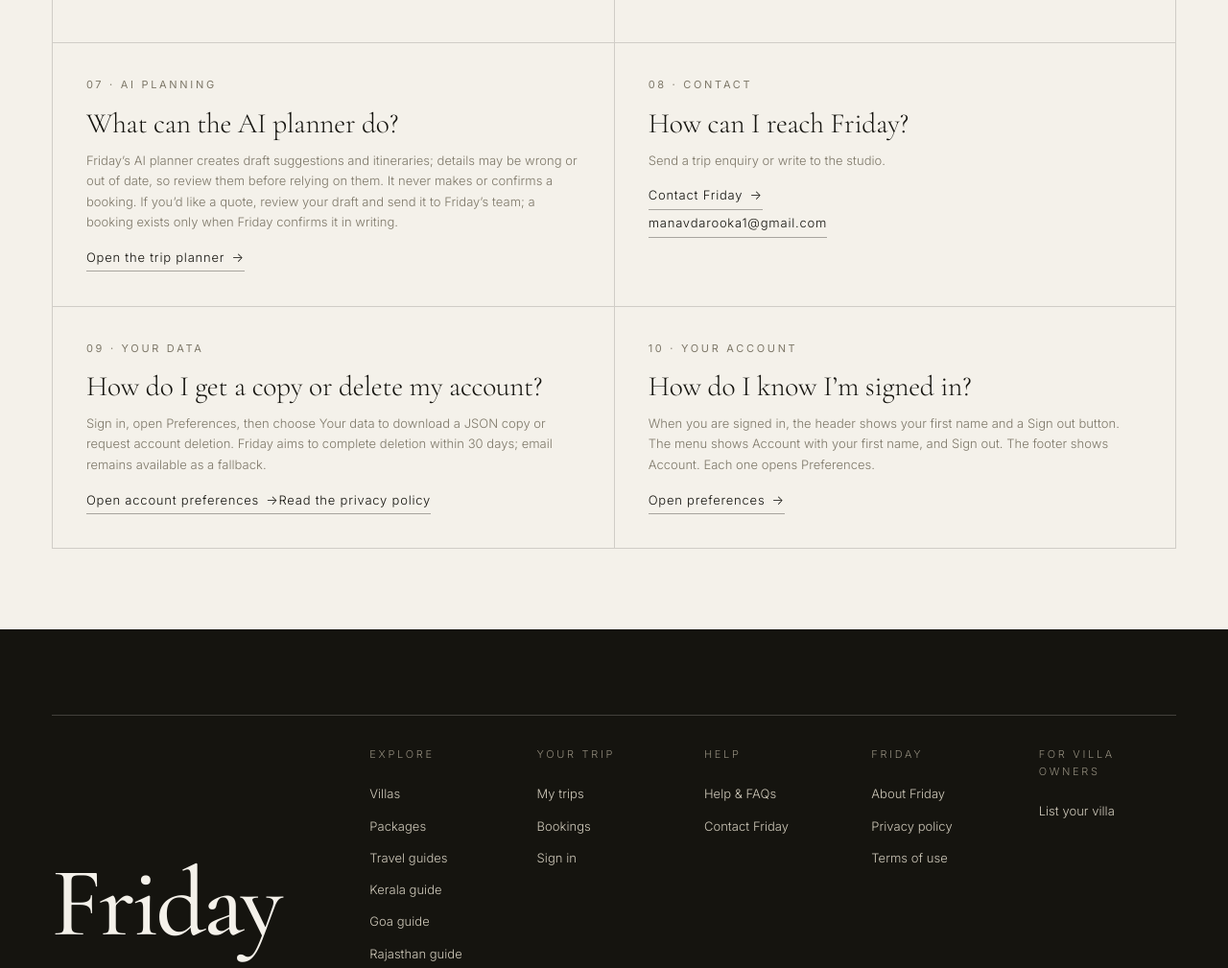
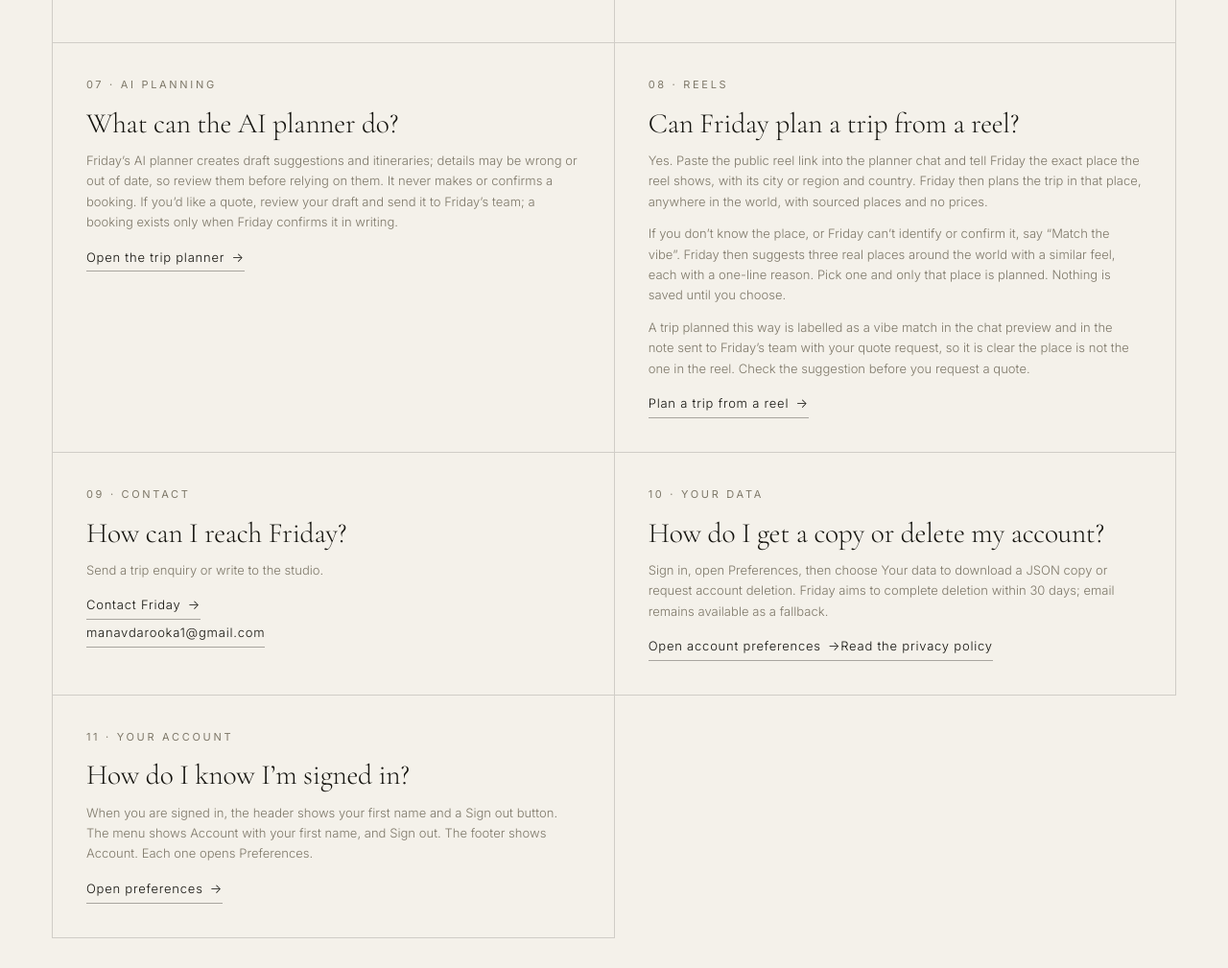
Before and after one commit to mdarooka/friday, a website: page help.html in a window 1280 px wide. Shown: the part 1377-2386 px from the top of the page at 96% size. Drawn offline with nearby package versions, Linux system fonts and the light colour scheme; no server answers.

Commit message:
Document reel vibe matching: help FAQ, README and workflow docs
Reels are planned in the place they show anywhere in the world. When the
place can't be identified or verified, the chat offers Match the vibe,
which shows three real places with a similar feel to pick from (or a
single place as fallback). Vibe-matched drafts are labelled in the chat
preview and in the team note. Regenerates help.html from build/generate.js.

```diff
--- a/help.html
+++ b/help.html
@@ -107,9 +107,10 @@
     <article class="help-item"><p class="eyebrow">05 &middot; Quotes</p><h2 class="h3">How does a quote work?</h2><p>Send an enquiry through Contact Friday or send a reviewed trip draft to Friday&rsquo;s team for a human quote. A travel designer prepares the quote and sends it by email. A travel designer replies within 30 hours of an enquiry. A quote is not a booking: Friday confirms a booking in writing. Payment, cancellation and supplier terms are set out in the quote or written booking confirmation.</p><a class="link" href="contact.html">Send an enquiry <span class="arrow">&rarr;</span></a></article>
     <article class="help-item"><p class="eyebrow">06 &middot; Google connections</p><h2 class="h3">What does Gmail or Calendar access mean?</h2><p>Both connections are read-only. When you connect Gmail, Friday searches up to 300 messages matching travel-confirmation terms; later scans happen only when you ask to sync. When you sync Calendar, Friday reads up to 100 upcoming events from your primary calendar over the next two years. Disconnect either service in your planner&rsquo;s Preferences under Connections. Disconnecting removes the saved connection token, not booking details already imported to your Friday account. You can delete individual trip and planner records in the app. For a copy of your data or to request account deletion, use Preferences under Your data; email <a href="mailto:manavdarooka1@gmail.com">manavdarooka1@gmail.com</a> if you cannot sign in. See the <a href="privacy.html">Privacy Policy</a> for details.</p></article>
     <article class="help-item"><p class="eyebrow">07 &middot; AI planning</p><h2 class="h3">What can the AI planner do?</h2><p>Friday&rsquo;s AI planner creates draft suggestions and itineraries; details may be wrong or out of date, so review them before relying on them. It never makes or confirms a booking. If you&rsquo;d like a quote, review your draft and send it to Friday&rsquo;s team; a booking exists only when Friday confirms it in writing.</p><a class="link" href="trip.html">Open the trip planner <span class="arrow">&rarr;</span></a></article>
-    <article class="help-item"><p class="eyebrow">08 &middot; Contact</p><h2 class="h3">How can I reach Friday?</h2><p>Send a trip enquiry or write to the studio.</p><a class="link" href="contact.html">Contact Friday <span class="arrow">&rarr;</span></a><a class="link help-email" href="mailto:manavdarooka1@gmail.com">manavdarooka1@gmail.com</a></article>
-    <article class="help-item"><p class="eyebrow">09 &middot; Your data</p><h2 class="h3">How do I get a copy or delete my account?</h2><p>Sign in, open Preferences, then choose Your data to download a JSON copy or request account deletion. Friday aims to complete deletion within 30 days; email remains available as a fallback.</p><a class="link" href="trip.html#/preferences">Open account preferences <span class="arrow">&rarr;</span></a><a class="link" href="privacy.html">Read the privacy policy</a></article>
-    <article class="help-item"><p class="eyebrow">10 &middot; Your account</p><h2 class="h3">How do I know I&rsquo;m signed in?</h2><p>When you are signed in, the header shows your first name and a Sign out button. The menu shows Account with your first name, and Sign out. The footer shows Account. Each one opens Preferences.</p><a class="link" href="trip.html#/preferences">Open preferences <span class="arrow">&rarr;</span></a></article>
+    <article class="help-item"><p class="eyebrow">08 &middot; Reels</p><h2 class="h3">Can Friday plan a trip from a reel?</h2><p>Yes. Paste the public reel link into the planner chat and tell Friday the exact place the reel shows, with its city or region and country. Friday then plans the trip in that place, anywhere in the world, with sourced places and no prices.</p><p>If you don&rsquo;t know the place, or Friday can&rsquo;t identify or confirm it, say &ldquo;Match the vibe&rdquo;. Friday then suggests three real places around the world with a similar feel, each with a one-line reason. Pick one and only that place is planned. Nothing is saved until you choose.</p><p>A trip planned this way is labelled as a vibe match in the chat preview and in the note sent to Friday&rsquo;s team with your quote request, so it is clear the place is not the one in the reel. Check the suggestion before you request a quote.</p><a class="link" href="trip.html">Plan a trip from a reel <span class="arrow">&rarr;</span></a></article>
+    <article class="help-item"><p class="eyebrow">09 &middot; Contact</p><h2 class="h3">How can I reach Friday?</h2><p>Send a trip enquiry or write to the studio.</p><a class="link" href="contact.html">Contact Friday <span class="arrow">&rarr;</span></a><a class="link help-email" href="mailto:manavdarooka1@gmail.com">manavdarooka1@gmail.com</a></article>
+    <article class="help-item"><p class="eyebrow">10 &middot; Your data</p><h2 class="h3">How do I get a copy or delete my account?</h2><p>Sign in, open Preferences, then choose Your data to download a JSON copy or request account deletion. Friday aims to complete deletion within 30 days; email remains available as a fallback.</p><a class="link" href="trip.html#/preferences">Open account preferences <span class="arrow">&rarr;</span></a><a class="link" href="privacy.html">Read the privacy policy</a></article>
+    <article class="help-item"><p class="eyebrow">11 &middot; Your account</p><h2 class="h3">How do I know I&rsquo;m signed in?</h2><p>When you are signed in, the header shows your first name and a Sign out button. The menu shows Account with your first name, and Sign out. The footer shows Account. Each one opens Preferences.</p><a class="link" href="trip.html#/preferences">Open preferences <span class="arrow">&rarr;</span></a></article>
   </div>
 </div></section>
 </main>
```
Also changed, not shown: docs/friday-workflow.md (+2 -1 lines), README.md, build/generate.js.
